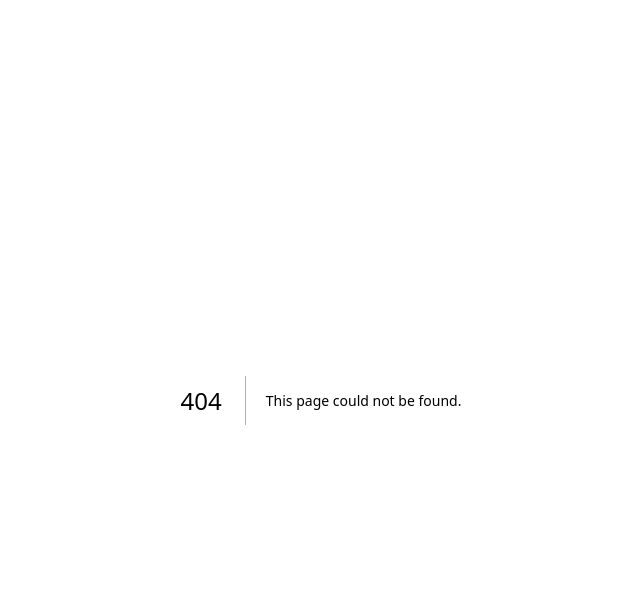
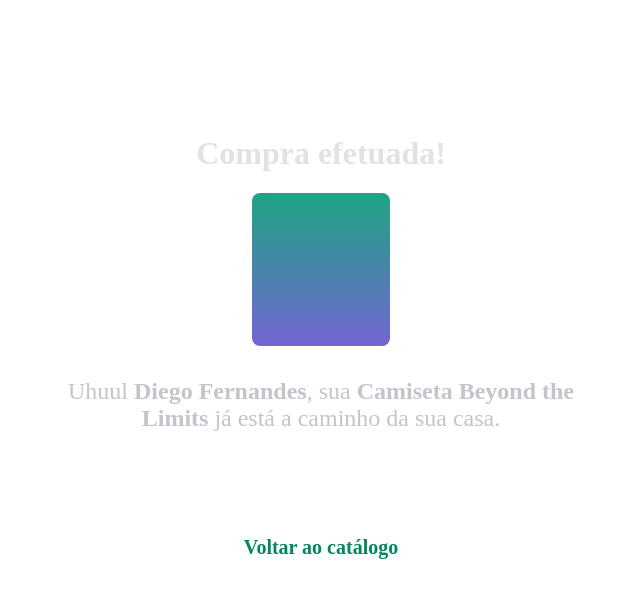
Before and after one commit to giovanademiranda/Shop-Ignite, a Next.js app: page /success in a window 1280 px wide. Before the commit this address had no page. Shown: the top 598 px of the page, without its empty margins (319-959 px from the left). Built offline with nearby package versions, Linux system fonts and the light colour scheme.

Commit message:
feat success

```diff
--- a/package.json
+++ b/package.json
@@ -11,6 +11,7 @@
   "dependencies": {
     "@stitches/react": "^1.2.8",
     "@types/react-dom": "18.2.7",
+    "axios": "^1.4.0",
     "eslint": "8.46.0",
     "eslint-config-next": "13.4.12",
     "keen-slider": "^6.8.6",
--- /dev/null
+++ b/src/pages/api/checkout.ts
@@ -0,0 +1,33 @@
+import { stripe } from "@/lib/stripe";
+import { NextApiRequest, NextApiResponse } from "next";
+
+export default async function handler(req: NextApiRequest, res: NextApiResponse) {
+  const { priceId } = req.body
+
+  if (req.method !== 'POST') {
+    return res.status(405).json({ error: 'Method not allowed.' })
+  }
+
+  if (!priceId) {
+    return res.status(400).json({ error: 'Price not found.' })
+  }
+
+  const successUrl = `${process.env.NEXT_URL}/success?session_id={CHECKOUT_SESSION_ID}`
+  const cancelUrl = `${process.env.NEXT_URL}/`
+
+  const checkoutSession = await stripe.checkout.sessions.create({
+    success_url: successUrl,
+    cancel_url: cancelUrl,
+    mode: 'payment',
+    line_items: [
+      {
+        price: priceId,
+        quantity: 1,
+      }
+    ]
+  })
+
+  return res.status(201).json({
+    checkoutUrl: checkoutSession.url,
+  })
+}
--- a/src/pages/index.tsx
+++ b/src/pages/index.tsx
@@ -29,7 +29,7 @@
     <HomeContainer ref={sliderRef} className='keen-slider'>
       {products.map(product => {
         return (
-          <Link key={product.id} href={`/product/${product.id}`}>
+          <Link key={product.id} href={`/product/${product.id}`} prefetch={false}>
             <Product className='keen-slider__slide'>
               <Image src={product.imageUrl} width={520} height={480} alt={""} />
 
--- /dev/null
+++ b/src/pages/success.tsx
@@ -0,0 +1,22 @@
+import { ImageContainer, SuccessContainer } from "@/styles/pages/success";
+import Link from "next/link";
+
+export default function Success() {
+  return (
+    <SuccessContainer>
+      <h1>Compra efetuada!</h1>
+
+      <ImageContainer>
+
+      </ImageContainer>
+
+      <p>
+        Uhuul <strong>Diego Fernandes</strong>, sua <strong>Camiseta Beyond the Limits</strong> já está a caminho da sua casa.
+      </p>
+
+      <Link href='/'>
+        Voltar ao catálogo
+      </Link>
+    </SuccessContainer>
+  )
+}
--- a/src/styles/pages/home.ts
+++ b/src/styles/pages/home.ts
@@ -8,7 +8,7 @@
   minHeight: 656,
 })
 
-export const Product = styled('a', {
+export const Product = styled('div', {
   background: 'linear-gradient(180deg, #1ea483 0%, #7465d4 100%)',
   borderRadius: 8,
   cursor: 'pointer',
--- /dev/null
+++ b/src/styles/pages/success.ts
@@ -0,0 +1,53 @@
+import { styled } from "@stitches/react";
+
+export const SuccessContainer = styled('main', {
+  display: 'flex',
+  flexDirection: 'column',
+  alignItems: 'center',
+  justifyContent: 'center',
+  margin: '0 auto',
+  height: 656,
+
+  h1: {
+    fontSize: '$2xl',
+    color: '$gray100',
+  },
+
+  p: {
+    fontSize: '$xl',
+    color: '$gray300',
+    maxWidth: 560,
+    textAlign: 'center',
+    marginTop: '2rem',
+  },
+
+  a: {
+    display: 'block',
+    marginTop: '5rem',
+    fontSize: '$lg',
+    color: '$green500',
+    textDecoration: 'none',
+    fontWeight: 'bold',
+
+    '&:hover': {
+      color: '$green300'
+    }
+  }
+})
+
+export const ImageContainer = styled('div', {
+  width: '100%',
+  maxWidth: 130,
+  height: 145,
+  background: 'linear-gradient(180deg, #1ea483 0%, #7465d4 100%)',
+  borderRadius: 8,
+  padding: '0.25rem',
+
+  display: 'flex',
+  alignItems: 'center',
+  justifyContent: 'center',
+
+  img: {
+    objectFit: 'cover'
+  }
+})
```
Also changed, not shown: src/pages/product/[id].tsx (+24 -7 lines), src/styles/pages/product.ts (+6 -1 lines), 1 other file (tests, documents, lock files or other folders).
